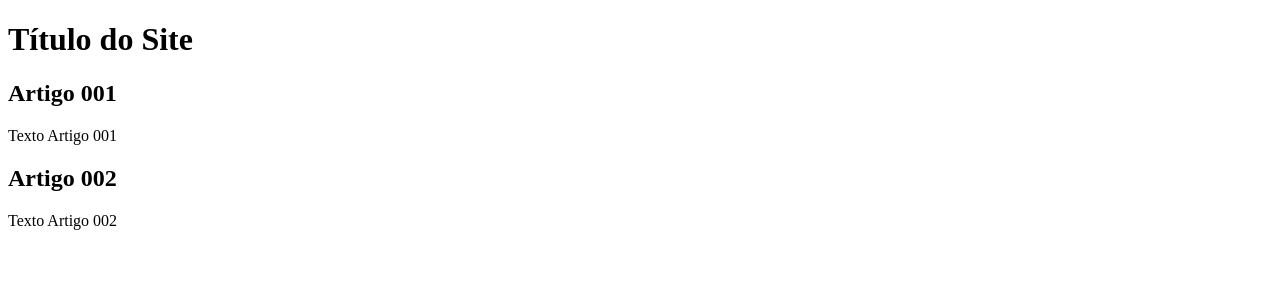
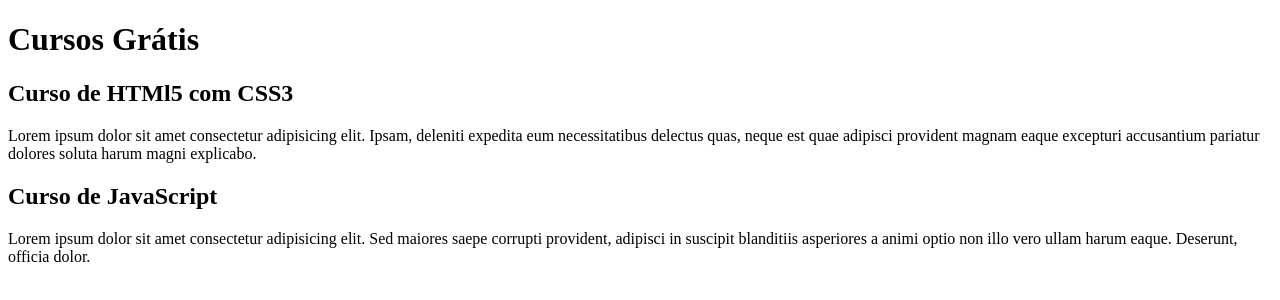
Before and after one commit to pedro-florentino/projeto-site, a plain HTML site: page index.html in a window 1280 px wide. Drawn offline with Linux system fonts and the light colour scheme.

Commit message:
comecei a escrever o conteudo

```diff
--- a/index.html
+++ b/index.html
@@ -8,15 +8,15 @@
 <body>
     <main>
         <header>
-            <h1>Título do Site</h1>
+            <h1>Cursos Grátis</h1>
         </header>
         <article>
-            <h2>Artigo 001</h2>
-            <p>Texto Artigo 001</p>
+            <h2>Curso de HTMl5 com CSS3</h2>
+            <p>Lorem ipsum dolor sit amet consectetur adipisicing elit. Ipsam, deleniti expedita eum necessitatibus delectus quas, neque est quae adipisci provident magnam eaque excepturi accusantium pariatur dolores soluta harum magni explicabo.</p>
         </article>
         <article>
-            <h2>Artigo 002</h2>
-            <p>Texto Artigo 002</p>
+            <h2>Curso de JavaScript</h2>
+            <p>Lorem ipsum dolor sit amet consectetur adipisicing elit. Sed maiores saepe corrupti provident, adipisci in suscipit blanditiis asperiores a animi optio non illo vero ullam harum eaque. Deserunt, officia dolor.</p>
         </article>
     </main>
 </body>
```
